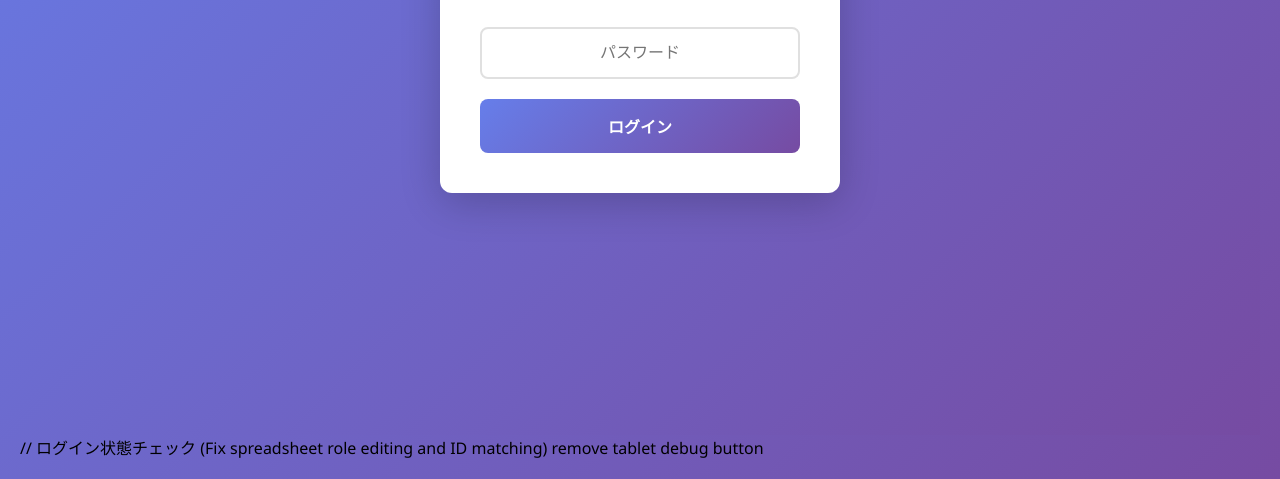
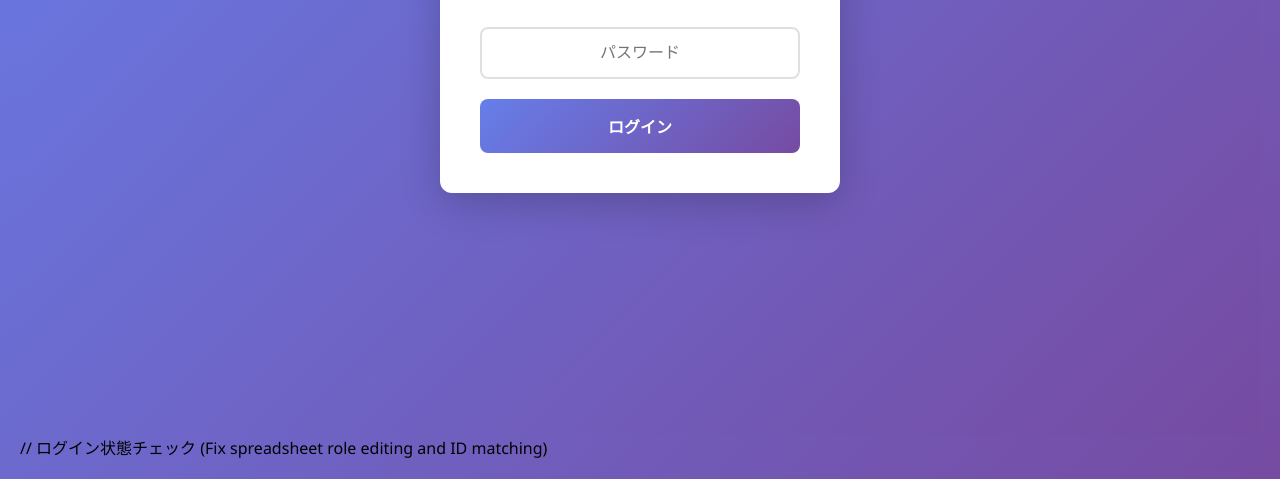
Before and after one commit to dapmkpggg3-star/roll-app, a plain HTML site: page index.html in a window 1280 px wide. Shown: the part 385-864 px from the top of the page. Drawn offline with Linux system fonts and the light colour scheme; no server answers.

Commit message:
remove debug text from index

```diff
--- a/index.html
+++ b/index.html
@@ -170,4 +170,3 @@
   (Fix spreadsheet role editing and ID matching)
 </body>
 </html>
-remove tablet debug button
```
